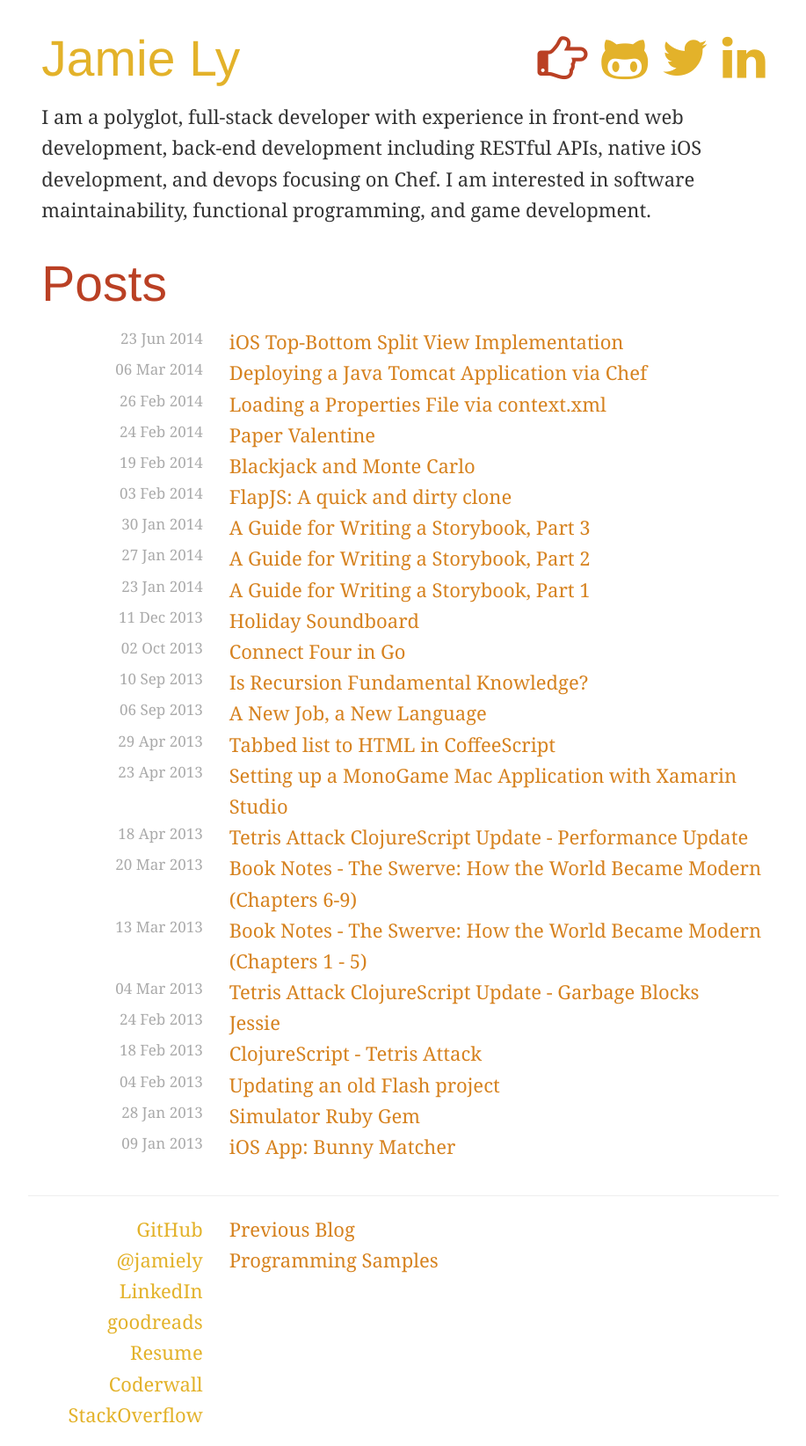
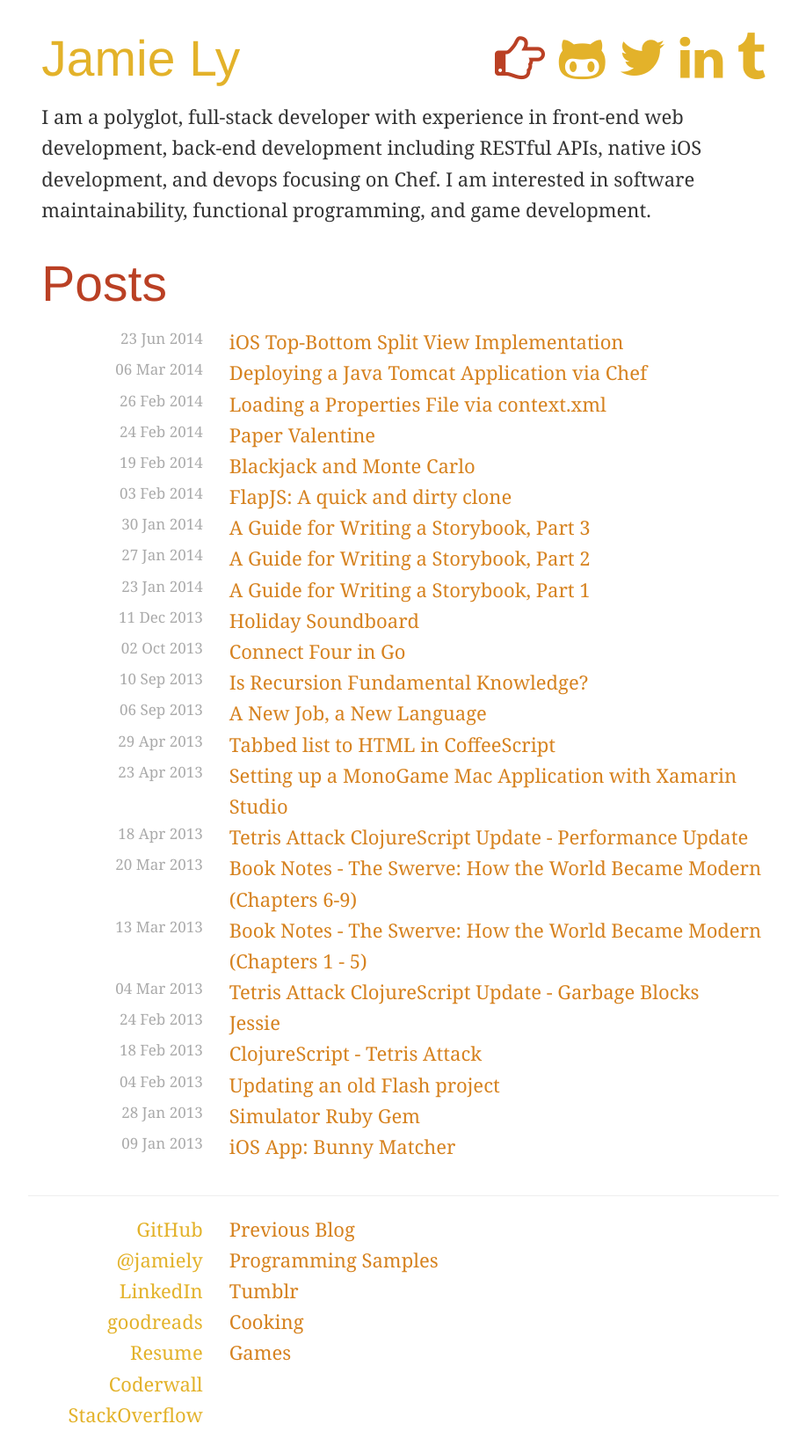
Before and after one commit to jamiely/deprecated_blog, a Jekyll site: the page built from index.html, in a window 1280 px wide. Shown: the whole page at 88% size, without its empty margins (181-1098 px from the left). Built offline with Jekyll 4.4.1, drawn with Linux system fonts in a browser that asks for light colours; nearby versions of some CDN libraries; Markdown is read by kramdown in place of the engine named in the settings.

Commit message:
Added new tumblr links

```diff
--- a/_layouts/default.html
+++ b/_layouts/default.html
@@ -35,6 +35,9 @@
                     <a href="http://www.linkedin.com/pub/jamie-ly/13/aa4/168" target="_blank">
                       <i class="fa fa-linkedin"></i>
                     </a>
+                    <a href="http://jamiely.tumblr.com/" target="_blank">
+                      <i class="fa fa-tumblr"></i>
+                    </a>
                   </h1>
                 </div>
               </div>
@@ -63,6 +66,15 @@
                       <p>
                         <a href="http://jamie.ly/wordpress">Previous Blog</a><br />
                         <a href="http://jamie.ly/wordpress/programs/">Programming Samples</a><br />
+                        <a href="http://jamiely.tumblr.com/" target="_blank">
+                          Tumblr
+                        </a><br />
+                        <a href="http://daazcooks.tumblr.com/" target="_blank">
+                          Cooking
+                        </a><br />
+                        <a href="http://daazplays.tumblr.com/" target="_blank">
+                          Games
+                        </a>
                       </p>
                     </div>
                   </div>
```
